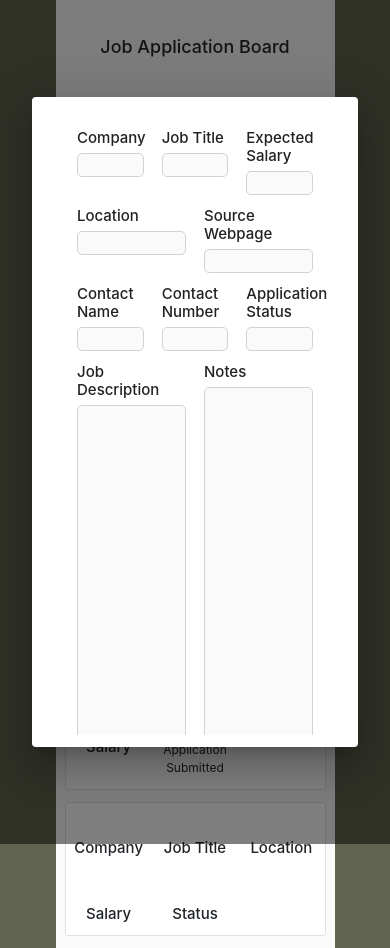
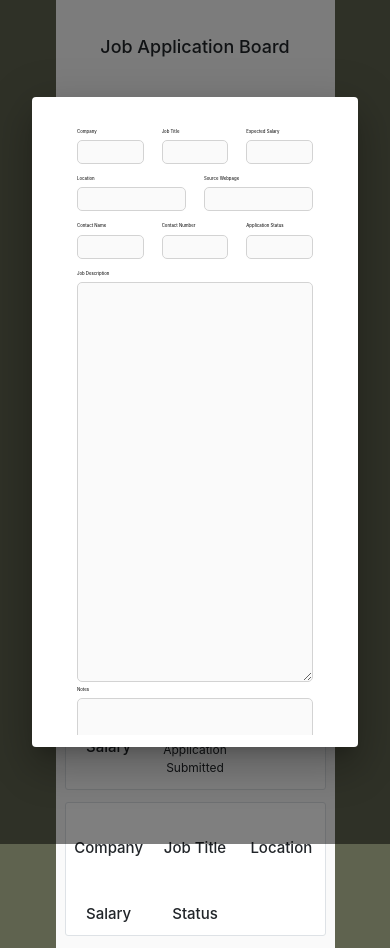
Before and after one commit to stephwuh/khaki-apps, a React (Create React App) app: page / in a window 390 px wide. Both pictures are taken after a click on the button "Add Job". Built offline with nearby package versions, Linux system fonts and the light colour scheme; data requests are answered from the project's data file; the HTML template or start-up script is replaced by a standard one.

Commit message:
job detail page mobile responsive implemented

```diff
--- a/src/features/dashboard/Dashboard.js
+++ b/src/features/dashboard/Dashboard.js
@@ -120,7 +120,6 @@ const Dashboard = () => {
 
     });
 
-    console.log(result)
     setFilteredJobAppState(result);
   };
 
@@ -132,8 +131,6 @@ const Dashboard = () => {
         const companyA = a.company;
         const companyB = b.company;
 
-
-
       let comparison = 0;
 
       if (companyA > companyB) {
@@ -144,8 +141,6 @@ const Dashboard = () => {
 
       return comparison;
     });
-
-    // sortFunction.sortApp(jobApps, company)
 
     setFilteredJobAppState(jobApps);
   };
--- a/src/features/jobAppDetail/JobAppDetail.js
+++ b/src/features/jobAppDetail/JobAppDetail.js
@@ -106,9 +106,10 @@ const JobAppDetail = (props) => {
       <form>
         <div className="row mb-3">
           <div className="col-4">
-            <h5>Company</h5>
+            <h5 className='text-nowrap' style={{fontSize:"1.1vw"}}>Company</h5>
             <input
               data-testid="company"
+              className='text-nowrap' style={{fontSize:"1.1vw"}}
               type="text"
               value={companyState}
               disabled={!editState}
@@ -116,9 +117,10 @@ const JobAppDetail = (props) => {
             />
           </div>
           <div className="col-4">
-            <h5>Job Title</h5>
+            <h5 className='text-nowrap' style={{fontSize:"1.1vw"}}>Job Title</h5>
             <input
               data-testid="jobTitle"
+              className='text-nowrap' style={{fontSize:"1.1vw"}}
               type="text"
               value={jobTitleState}
               disabled={!editState}
@@ -126,9 +128,10 @@ const JobAppDetail = (props) => {
             />
           </div>
           <div className="col-4">
-            <h5>Expected Salary</h5>
+            <h5 className='text-nowrap' style={{fontSize:"1.1vw"}}>Expected Salary</h5>
             <input
               data-testid="salary"
+              className='text-nowrap' style={{fontSize:"1.1vw"}}
               type="text"
               value={salaryState}
               disabled={!editState}
@@ -138,9 +141,10 @@ const JobAppDetail = (props) => {
         </div>
         <div className="row my-3">
           <div className="col-6">
-            <h5>Location</h5>
+            <h5 className='text-nowrap' style={{fontSize:"1.1vw"}}>Location</h5>
             <input
               data-testid="location"
+              className='text-nowrap' style={{fontSize:"1.1vw"}}
               type="text"
               value={locationState}
               disabled={!editState}
@@ -148,9 +152,10 @@ const JobAppDetail = (props) => {
             />
           </div>
           <div className="col-6">
-            <h5>Source Webpage</h5>
+            <h5 className='text-nowrap' style={{fontSize:"1.1vw"}}>Source Webpage</h5>
             <input
               data-testid="webpage"
+              className='text-nowrap' style={{fontSize:"1.1vw"}}
               type="text"
               value={webpageState}
               disabled={!editState}
@@ -160,9 +165,10 @@ const JobAppDetail = (props) => {
         </div>
         <div className="row my-3">
           <div className="col-4">
-            <h5>Contact Name</h5>
+            <h5 className='text-nowrap' style={{fontSize:"1.1vw"}}>Contact Name</h5>
             <input
               data-testid="contactName"
+              className='text-nowrap' style={{fontSize:"1.1vw"}}
               type="text"
               value={contactNameState}
               disabled={!editState}
@@ -170,9 +176,10 @@ const JobAppDetail = (props) => {
             />
           </div>
           <div className="col-4">
-            <h5>Contact Number</h5>
+            <h5 className='text-nowrap' style={{fontSize:"1.1vw"}}>Contact Number</h5>
             <input
               data-testid="contactNumber"
+              className='text-nowrap' style={{fontSize:"1.1vw"}}
               type="text"
               value={contactNumberState}
               disabled={!editState}
@@ -180,9 +187,10 @@ const JobAppDetail = (props) => {
             />
           </div>
           <div className="col-4">
-            <h5>Application Status</h5>
+            <h5 className='text-nowrap' style={{fontSize:"1.1vw"}}>Application Status</h5>
             <input
               data-testid="status"
+              className='text-nowrap' style={{fontSize:"1.1vw"}}
               type="text"
               value={statusState}
               disabled={!editState}
@@ -190,20 +198,22 @@ const JobAppDetail = (props) => {
             />
           </div>
         </div>
-        <div className="row ">
-          <div className="col-6">
-            <h5>Job Description</h5>
+        <div className="row row-cols-1 row-cols-md-2">
+          <div className="col">
+            <h5 className='text-nowrap' style={{fontSize:"1.1vw"}}>Job Description</h5>
             <textarea
               data-testid="description"
+              className='text-nowrap' style={{fontSize:"1.1vw"}}
               value={descriptionState}
               disabled={!editState}
               onChange={handleDescriptionOnChange}
             />
           </div>
-          <div className="col-6">
-            <h5>Notes</h5>
+          <div className="col">
+            <h5 className='text-nowrap' style={{fontSize:"1.1vw"}}>Notes</h5>
             <textarea
               data-testid="notes"
+              className='text-nowrap' style={{fontSize:"1.1vw"}}
               value={notesState}
               disabled={!editState}
               onChange={handleNotesOnChange}
@@ -215,7 +225,7 @@ const JobAppDetail = (props) => {
             {props.jobDetailFormState === "update" && (
               <button
                 data-testid="deleteBtn"
-                className="btn border w-100 btn-danger dlt-btn"
+                className="btn border w-100 btn-danger dltBtn"
                 disabled={!editState}
                 onClick={handleDeleteOnClick}
               >
```
